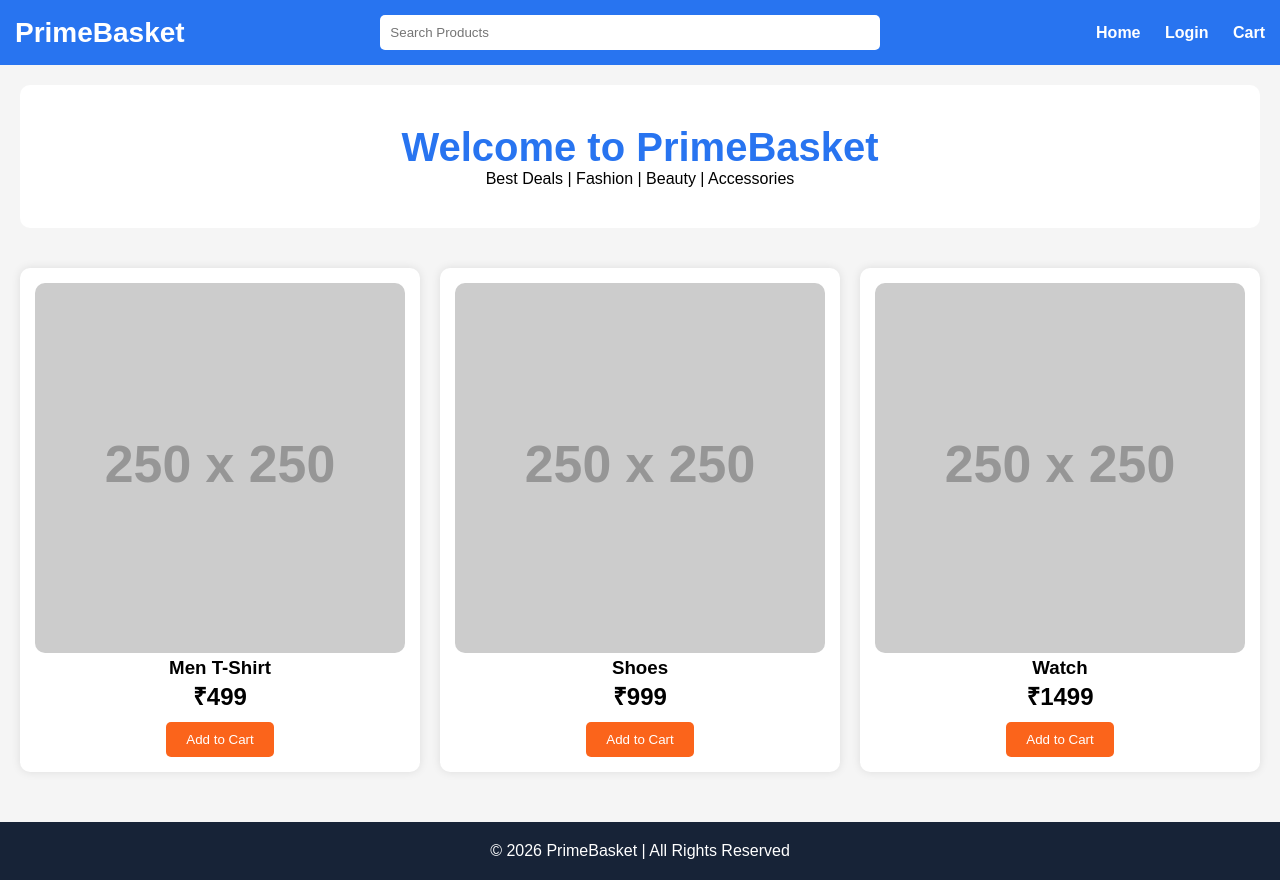
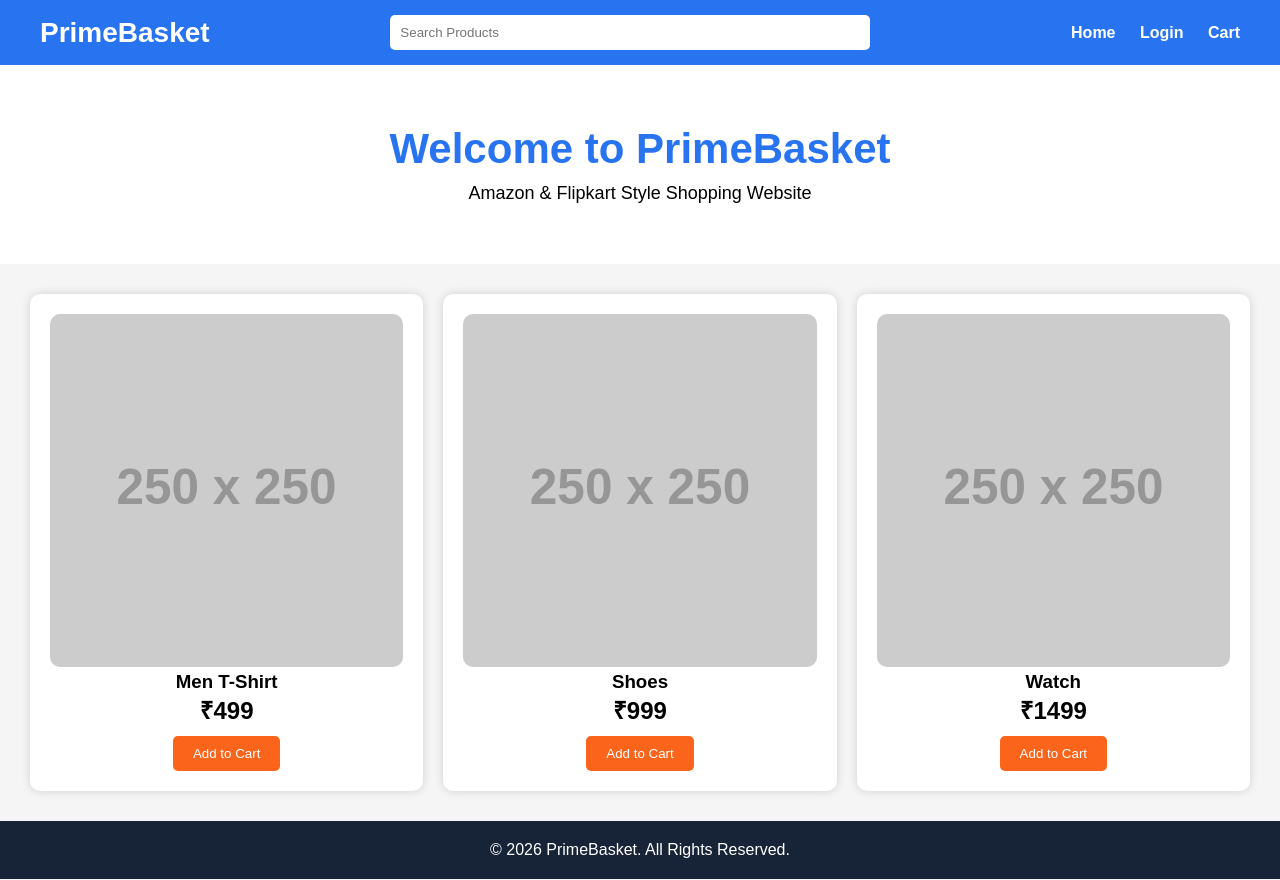
Before and after one commit to bharatutare3847/primebasket, a plain HTML site: page index.html in a window 1280 px wide. Drawn offline with Linux system fonts and the light colour scheme; placeholder pictures from the web are drawn by us.

Commit message:
Refactor styles and update HTML structure
Updated styles for header, hero section, and products grid. Improved card layout and footer text.

```diff
--- a/index.html
+++ b/index.html
@@ -19,8 +19,8 @@ background:#f5f5f5;
 
 header{
 background:#2874f0;
-color:white;
-padding:15px;
+color:#fff;
+padding:15px 40px;
 display:flex;
 justify-content:space-between;
 align-items:center;
@@ -31,46 +31,49 @@ font-size:28px;
 font-weight:bold;
 }
 
-.search{
-width:40%;
-padding:10px;
-border:none;
-border-radius:5px;
-}
-
 nav a{
-color:white;
+color:#fff;
 text-decoration:none;
 margin-left:20px;
 font-weight:bold;
 }
 
-.banner{
-background:#fff;
-padding:40px;
-text-align:center;
-margin:20px;
-border-radius:10px;
+.search{
+padding:10px;
+width:40%;
+border:none;
+border-radius:5px;
 }
 
-.banner h1{
-font-size:40px;
+.hero{
+background:#fff;
+padding:60px;
+text-align:center;
+}
+
+.hero h1{
+font-size:42px;
 color:#2874f0;
+}
+
+.hero p{
+margin-top:10px;
+font-size:18px;
 }
 
 .products{
 display:grid;
-grid-template-columns:repeat(auto-fit,minmax(220px,1fr));
+grid-template-columns:repeat(auto-fit,minmax(250px,1fr));
 gap:20px;
-padding:20px;
+padding:30px;
 }
 
 .card{
-background:white;
-padding:15px;
+background:#fff;
+padding:20px;
 border-radius:10px;
+box-shadow:0 0 10px rgba(0,0,0,.15);
 text-align:center;
-box-shadow:0 0 10px rgba(0,0,0,.1);
 }
 
 .card img{
@@ -80,20 +83,19 @@ border-radius:10px;
 
 button{
 background:#fb641b;
-color:white;
+color:#fff;
 border:none;
 padding:10px 20px;
 margin-top:10px;
+border-radius:5px;
 cursor:pointer;
-border-radius:5px;
 }
 
 footer{
 background:#172337;
-color:white;
+color:#fff;
+padding:20px;
 text-align:center;
-padding:20px;
-margin-top:30px;
 }
 </style>
 
@@ -111,32 +113,31 @@ margin-top:30px;
 <a href="#">Login</a>
 <a href="#">Cart</a>
 </nav>
-
 </header>
 
-<div class="banner">
+<section class="hero">
 <h1>Welcome to PrimeBasket</h1>
-<p>Best Deals | Fashion | Beauty | Accessories</p>
-</div>
+<p>Amazon & Flipkart Style Shopping Website</p>
+</section>
 
 <section class="products">
 
 <div class="card">
-<img src="https://via.placeholder.com/250">
+<img src="https://via.placeholder.com/250" alt="T-Shirt">
 <h3>Men T-Shirt</h3>
 <h2>₹499</h2>
 <button>Add to Cart</button>
 </div>
 
 <div class="card">
-<img src="https://via.placeholder.com/250">
+<img src="https://via.placeholder.com/250" alt="Shoes">
 <h3>Shoes</h3>
 <h2>₹999</h2>
 <button>Add to Cart</button>
 </div>
 
 <div class="card">
-<img src="https://via.placeholder.com/250">
+<img src="https://via.placeholder.com/250" alt="Watch">
 <h3>Watch</h3>
 <h2>₹1499</h2>
 <button>Add to Cart</button>
@@ -145,7 +146,7 @@ margin-top:30px;
 </section>
 
 <footer>
-© 2026 PrimeBasket | All Rights Reserved
+© 2026 PrimeBasket. All Rights Reserved.
 </footer>
 
 </body>
```
